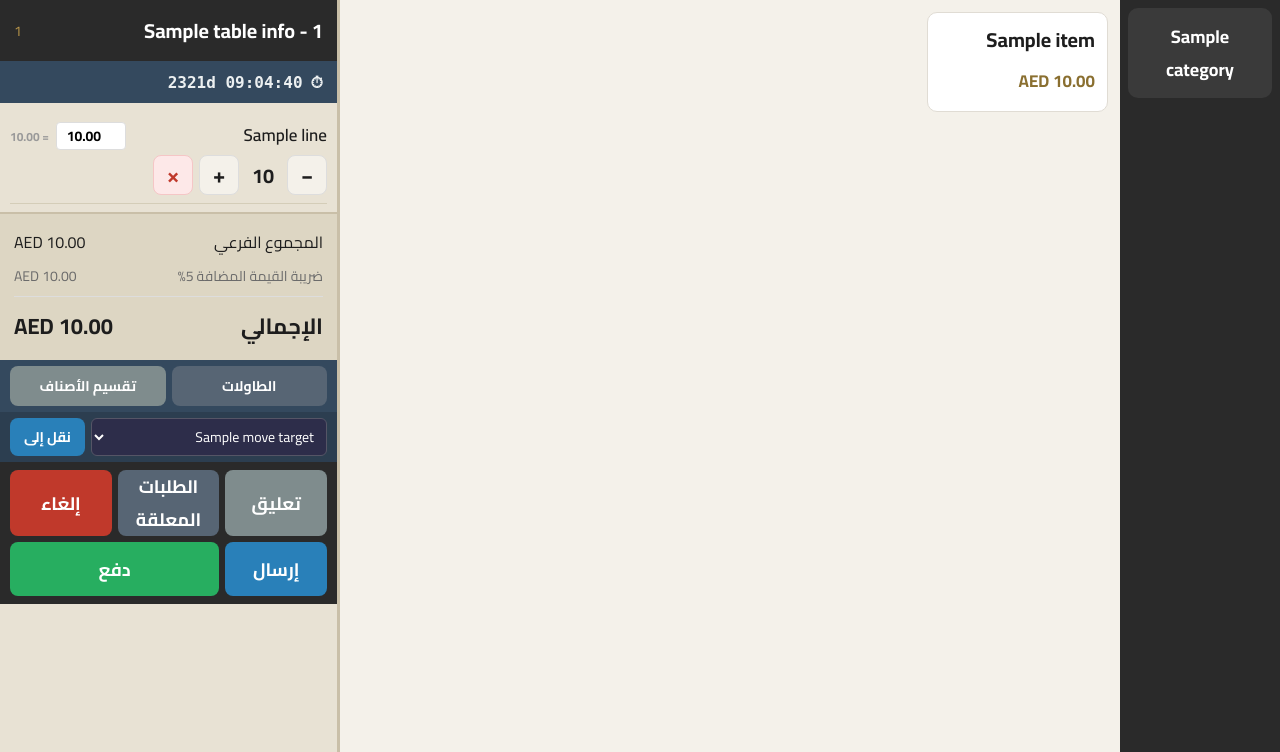
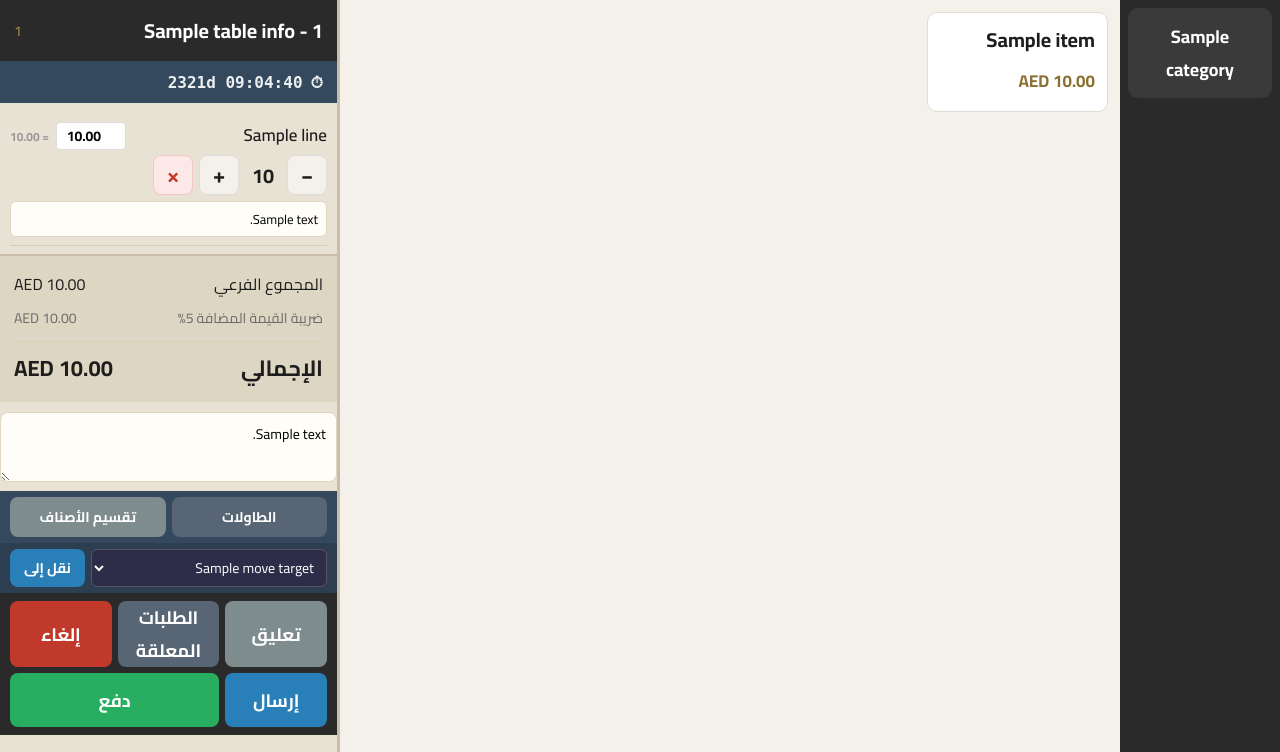
Before and after one commit to AI-World-Wide/pos, a Flask app: template templates/cashier.html in a window 1280 px wide. Shown: the part 48-800 px from the top of the page. Run offline with Flask 3, Linux system fonts and the light colour scheme; the visitor is signed in with stand-in values (Sample User, id 1); tables that the repository leaves empty hold one stand-in row (values such as "Sample post"); the template is opened without the code that fills it: most values are stand-ins (such as "Sample title", 1, 10 or a date in 2020).

Commit message:
Add per-item and per-table notes; print them on kitchen tickets only
- New OrderLine.note column (+ idempotent ALTER TABLE migration in
  init_db so existing Dell databases gain the column without data loss).
  Order.notes already existed and is reused for the table-level note.
- Order panel: a note input under each item, and a table-note textarea
  below the totals. Both save on blur via HTMX (hx-swap=none, returns
  204) so typing isn't interrupted by a re-render.
- New routes: POST /order/line-note/<id> and POST /order/note.
- Kitchen/shisha ticket now prints each item's note beneath it and the
  table note once at the bottom. Receipts deliberately do NOT show any
  notes (verified by render test).

Co-Authored-By: Claude Opus 4.7 (1M context) <noreply@anthropic.com>

```diff
--- a/src/models.py
+++ b/src/models.py
@@ -142,6 +142,7 @@ class OrderLine(Base):
     line_total = Column(Float)  # unit_price_inclusive * quantity
     sent_to_kitchen = Column(Integer, default=0)
     voided = Column(Integer, default=0)
+    note = Column(Text)  # optional per-item note (e.g. "no sugar")
 
     order = relationship("Order", back_populates="lines")
 
--- a/src/translations/ar.py
+++ b/src/translations/ar.py
@@ -177,6 +177,9 @@ T = {
     "admin_pin_required": "أدخل رقم المدير السري",
     "edit_price": "تعديل السعر",
     "new_price": "السعر الجديد",
+    "item_note": "ملاحظة على الصنف",
+    "table_note": "ملاحظة على الطاولة",
+    "note_placeholder": "ملاحظة...",
 
     # Floor plan / Tables
     "floor_plan": "خريطة الطاولات",
--- a/static/css/cashier.css
+++ b/static/css/cashier.css
@@ -241,6 +241,34 @@
 }
 .price-edit-btn:hover, .price-edit-btn:active { border-color: #b8954a; background: #fff8e7; }
 
+/* Per-item note + whole-order note inputs */
+.line-note-input {
+  width: 100%;
+  margin-top: 6px;
+  padding: 5px 8px;
+  border: 1px solid #e0d6c2;
+  border-radius: 6px;
+  font-family: 'Cairo', sans-serif;
+  font-size: 13px;
+  background: #fffdf7;
+  direction: rtl;
+}
+.line-note-input:focus { border-color: #b8954a; outline: none; background: #fff; }
+.order-note-bar { margin-top: 10px; }
+.order-note-input {
+  width: 100%;
+  padding: 8px 10px;
+  border: 1px solid #e0d6c2;
+  border-radius: 8px;
+  font-family: 'Cairo', sans-serif;
+  font-size: 14px;
+  background: #fffdf7;
+  direction: rtl;
+  resize: vertical;
+  box-sizing: border-box;
+}
+.order-note-input:focus { border-color: #b8954a; outline: none; background: #fff; }
+
 /* --- Totals --- */
 .order-totals {
   padding: 10px 14px;
--- a/templates/partials/order_panel.html
+++ b/templates/partials/order_panel.html
@@ -67,6 +67,11 @@
                     onclick="showAdminPinModal('{{ url_for('cashier.adjust_qty', line_id=l.id, action='void') }}')">×</button>
           {% endif %}
         </div>
+        <input type="text" class="line-note-input" name="note"
+               value="{{ l.note }}" placeholder="{{ t.note_placeholder }}"
+               hx-post="{{ url_for('cashier.set_line_note', line_id=l.id) }}"
+               hx-trigger="change" hx-swap="none"
+               onclick="event.stopPropagation()">
       </div>
     {% endfor %}
   {% else %}
@@ -88,6 +93,15 @@
     <span>{{ t.currency }} {{ "%.2f"|format(order.total) }}</span>
   </div>
 </div>
+
+{% if order.id %}
+<div class="order-note-bar">
+  <textarea class="order-note-input" name="note" rows="2"
+            placeholder="{{ t.table_note }}"
+            hx-post="{{ url_for('cashier.set_order_note') }}"
+            hx-trigger="change" hx-swap="none">{{ order.note }}</textarea>
+</div>
+{% endif %}
 
 {% if order.table_id %}
 <div class="order-table-actions">
```
Also changed, not shown: src/database.py (+32 -0 lines), src/kitchen_ticket.py (+24 -3 lines), src/routes/cashier.py (+35 -0 lines).
